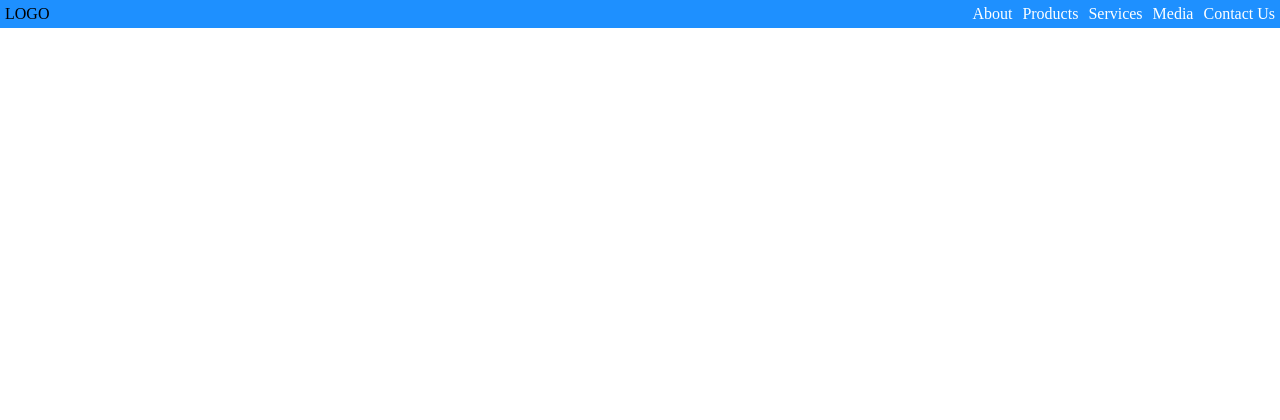
After one commit to vk1973/VKWebDev, a PHP site: page /indexeg.html in a window 1280 px wide. The commit adds this page. Shown: the top 420 px of the page. Run offline with PHP 8.4, Linux system fonts and the light colour scheme.

Commit message:
Changes pushed on 4/20

```diff
--- /dev/null
+++ b/indexeg.html
@@ -0,0 +1,28 @@
+<!DOCTYPE html>
+<html>
+    <head>
+        <title>Testing flex navbar template</title>
+        <link rel="stylesheet" typ="text/css" href ="styleeg.css">
+    </head>
+    <body>
+        <div class = "navcontainer">
+            <div class="navbar">
+                <div class = "logo">
+                    <p>LOGO</p>
+                </div>
+                <div class="menu">
+                    <ul class="navul">
+                        <li>About</li>
+                        <li>Products</li>
+                        <li>Services</li>
+                        <li>Media</li>
+                        <li>Contact Us</li>
+                    </ul>
+                </div>
+            </div>
+        </div>
+        <div class="container">
+                <div style="height: 2000px"></div>
+        </div>
+    </body>
+</html>
--- /dev/null
+++ b/styleeg.css
@@ -0,0 +1,40 @@
+* {
+    box-sizing: border-box;
+    margin:0;
+    padding:0;
+}
+
+.container {
+    width: 960px;
+    display: flex;
+    flex-direction:column;
+}
+
+.navcontainer{
+    position:fixed;
+    top:0;
+    left:0;
+    margin: auto;
+    width:100%;
+}
+
+.navbar {
+    display:flex;
+    justify-content: space-between;
+    background: dodgerblue;
+}
+
+.menu ul {
+    display:flex;
+
+}
+
+.menu li {
+    list-style: none;
+    padding:5px;
+    color: white;
+}
+
+.logo {
+    padding:5px;
+}
```
Also changed, not shown: Inchome.html (+13 -11 lines), inccss.css (+14 -37 lines), login.php (added, +54 -0 lines).
